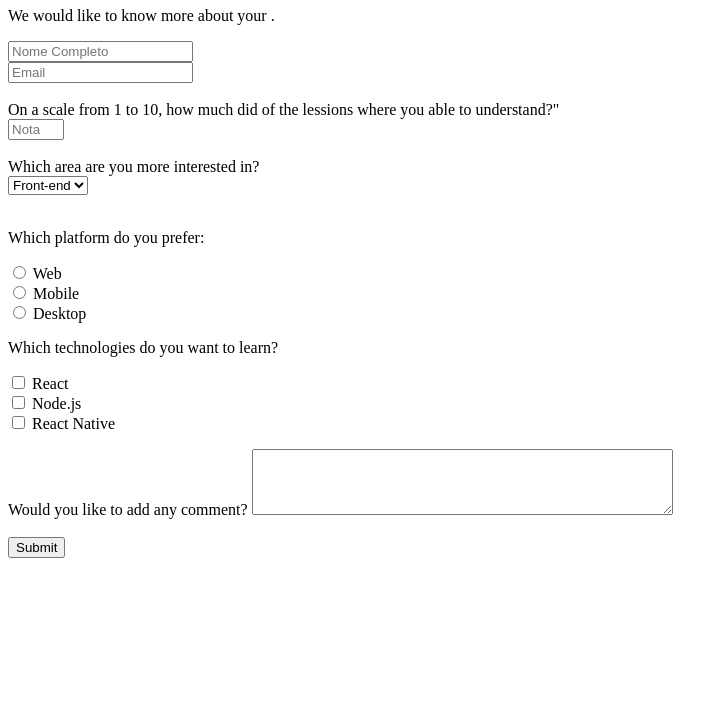
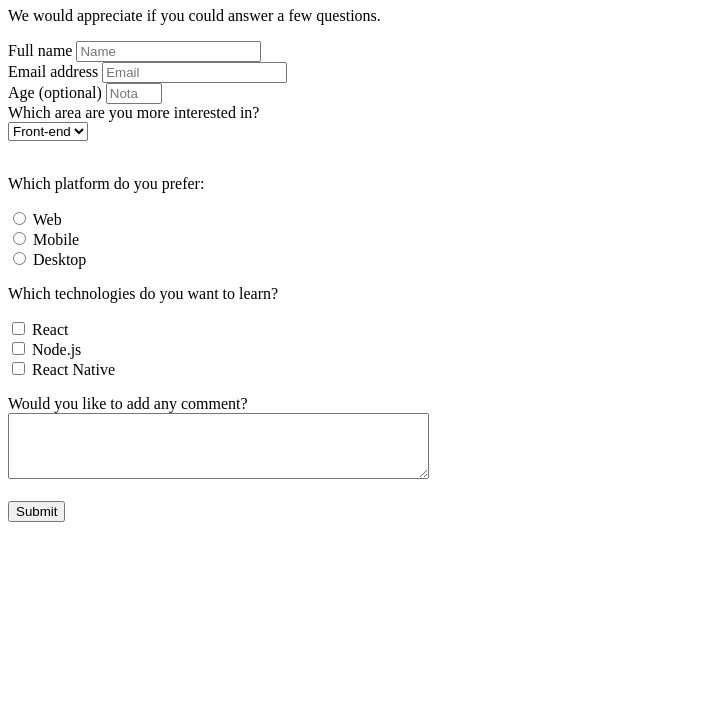
Before and after one commit to magno-cruz/freeCodecamp-survey-form, a plain HTML site: page index.html in a window 1280 px wide. Shown: the part 73-800 px from the top of the page, without its empty margins (0-728 px from the left). Drawn offline with Linux system fonts and the light colour scheme.

Commit message:
Sincronizando com a versão offline

```diff
--- a/index.html
+++ b/index.html
@@ -4,23 +4,25 @@
     <meta charset="UTF-8">
     <meta http-equiv="X-UA-Compatible" content="IE=edge">
     <meta name="viewport" content="width=device-width, initial-scale=1.0">
+    <link rel="stylesheet" href="styles.css" />
     <title>Satisfaction Survey</title>
 </head>
 <body>
-    <h1 id='title'>Satisfaction Survey</h1>
-<p id='description'>We would like to know more about your .</p>
+    <h1 id='title'>Stack Survey</h1>
+<p id='description'>We would appreciate if you could answer a few questions.</p>
 <form id='survey-form'>
-  <label id='name-label'>
-    <input id='name' type='text' placeholder='Nome Completo' required />
-  </label><br>
-  <label id='email-label'>
-    <input id='email' type='email' placeholder='Email' required />
-  </label><br><br>
+  <div class="contact">
+    <label id='name-label'>Full name
+      <input id='name' type='text' placeholder='Name' required />
+    </label><br>
+    <label id='email-label'>Email address</address>
+      <input id='email' type='email' placeholder='Email' required />
+    </label><br>
+    <label id='number-label'>Age (optional)
+      <input id='number' type='number' placeholder='Nota' min='1' max='10'/>
+    </label><br>
+  </div>
 
-
-  <label id='number-label'>On a scale from 1 to 10, how much did of the lessions where you able to understand?"<br>
-    <input id='number' type='number' placeholder='Nota' min='1' max='10'/>
-  </label><br><br>
 
 
   <label>Which area are you more interested in?</label><br>
@@ -47,7 +49,7 @@
         <input type='checkbox' id='react-native'value='React-Native' name='stack' />
     <label for='react-native'>React Native</label><br>
 
-  <p>Would you like to add any comment?
+  <p>Would you like to add any comment?<br>
   <textarea id='comment' rows="4" cols="50"></textarea>
 
   <br><br><input type="submit" id="submit">
```
Also changed, not shown: styles.css (added).
